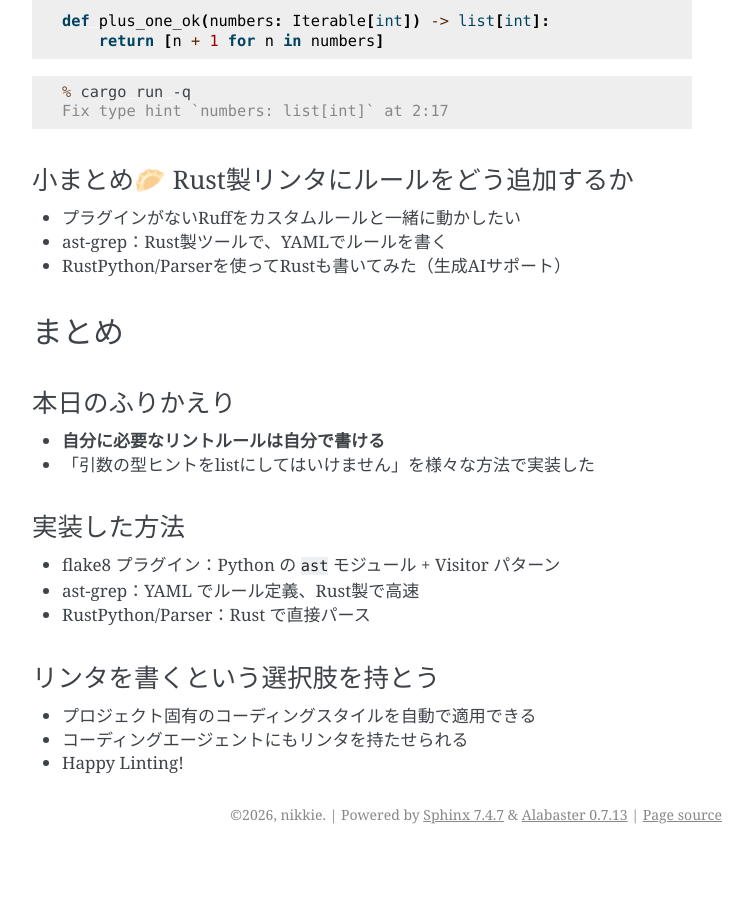
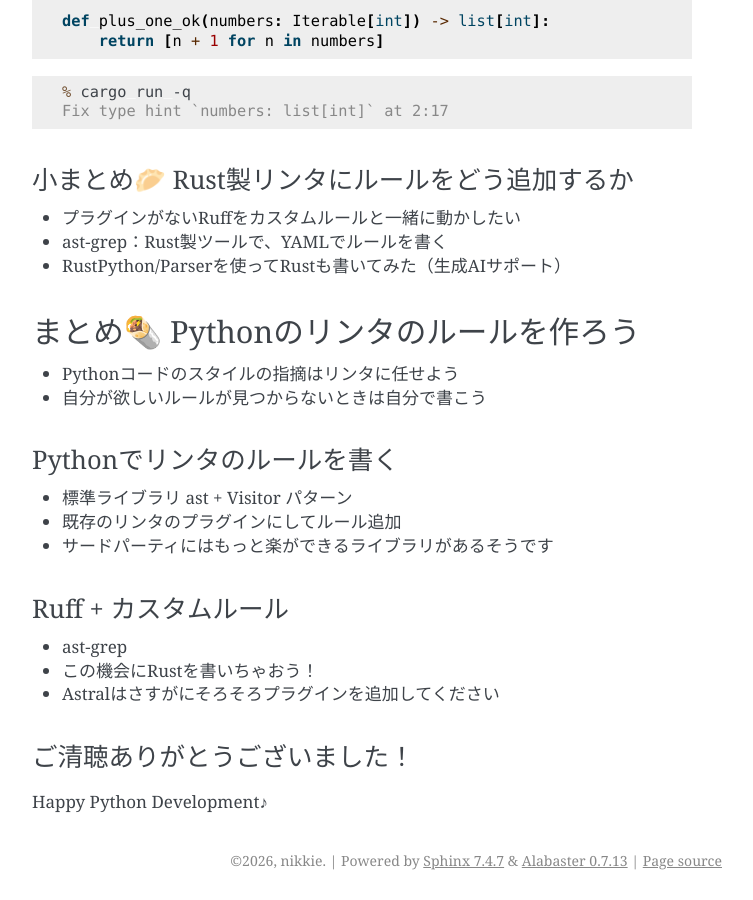
Before and after one commit to ftnext/2026-slides, a Sphinx documentation site: the page built from source/pyconshizu/write-linter-rules.rst, in a window 1280 px wide and 900 px high, scrolled down 11582 px. Shown: the whole window, without its empty margins (388-1141 px from the left). Built offline with Sphinx 7.4.7, drawn with Linux system fonts in a browser that asks for light colours; before the commit the page ends 12436 px from its top, so only the background shows below that; some of the changed text lies outside the part shown.

Commit message:
feat: Refine wrapup

```diff
--- a/source/pyconshizu/write-linter-rules.rst
+++ b/source/pyconshizu/write-linter-rules.rst
@@ -130,25 +130,27 @@ TODO 指摘しているエラーメッセージ
 
 .. include:: rust-tools.rst.txt
 
-まとめ
-======
+まとめ🌯 Pythonのリンタのルールを作ろう
+==================================================
 
-本日のふりかえり
-----------------
+* Pythonコードのスタイルの指摘はリンタに任せよう
+* 自分が欲しいルールが見つからないときは自分で書こう
 
-* **自分に必要なリントルールは自分で書ける**
-* 「引数の型ヒントをlistにしてはいけません」を様々な方法で実装した
+Pythonでリンタのルールを書く
+--------------------------------------------------
 
-実装した方法
-------------
+* 標準ライブラリ ast + Visitor パターン
+* 既存のリンタのプラグインにしてルール追加
+* サードパーティにはもっと楽ができるライブラリがあるそうです
 
-* flake8 プラグイン：Python の ``ast`` モジュール + Visitor パターン
-* ast-grep：YAML でルール定義、Rust製で高速
-* RustPython/Parser：Rust で直接パース
+Ruff + カスタムルール
+--------------------------------------------------
 
-リンタを書くという選択肢を持とう
----------------------------------
+* ast-grep
+* この機会にRustを書いちゃおう！
+* Astralはさすがにそろそろプラグインを追加してください
 
-* プロジェクト固有のコーディングスタイルを自動で適用できる
-* コーディングエージェントにもリンタを持たせられる
-* Happy Linting!
+ご清聴ありがとうございました！
+--------------------------------------------------
+
+Happy Python Development♪
```
